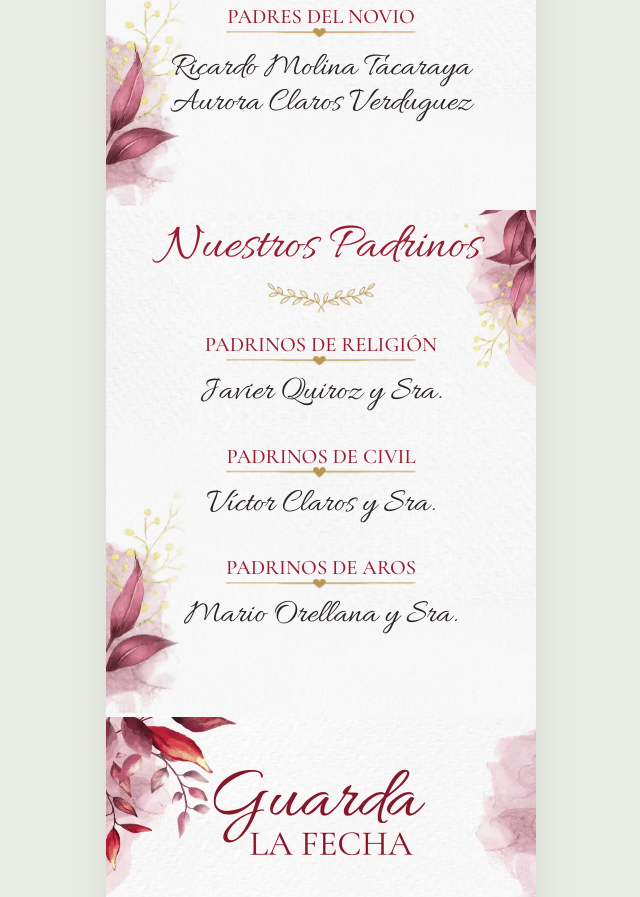
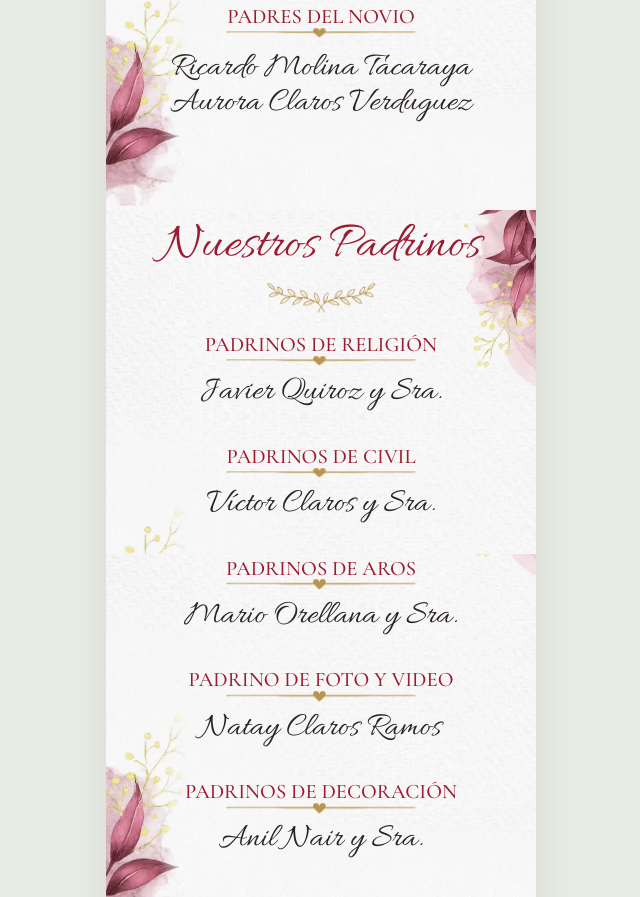
Before and after one commit to RamiusCode/boda-edwin-y-arminda-2026, an Astro site: page / in a window 1280 px wide. Shown: the part 2344-3241 px from the top of the page, without its empty margins (319-959 px from the left). Built offline with nearby package versions, Linux system fonts and the light colour scheme; Astro itself is replaced by a stand-in of ours.

Commit message:
Agregar padrinos de foto y video y de decoración
La sección de padrinos se alarga sola según la cantidad de grupos, con
el fondo en tres partes para no estirar las hojas.

Co-Authored-By: Claude Opus 5.5 <noreply@anthropic.com>

```diff
--- a/datos.txt
+++ b/datos.txt
@@ -14,6 +14,8 @@ Teodocia Claure Valdelomar
 Padrinos de religión: Javier Quiroz y Sra.
 Padrinos de civil: Víctor Claros y Sra.
 Padrinos de aros: Mario Orellana y Sra.
+Padrino de foto y video: Natay Claros Ramos
+Padrinos de decoración: Anil Nair y Sra.
 
 Tenemos el honor de invitarle a acompañarnos en las siguientes celebraciones:
 
--- a/src/components/Invitacion.astro
+++ b/src/components/Invitacion.astro
@@ -8,6 +8,11 @@
 import { evento as e } from "../data/evento";
 
 // Diciembre 2026 empieza en martes (columna 1 con la semana desde el lunes)
+// Padrinos: cada grupo ocupa 260 px; la sección se alarga sola
+const PASO_PADRINO = 260;
+const ALTO_PADRINOS = 660 + (e.padrinos.length - 1) * PASO_PADRINO;
+const pct = (y: number) => ((y / ALTO_PADRINOS) * 100).toFixed(2);
+
 const PRIMER_DIA = 1;
 const DIA_BODA = 5;
 const celdas = Array.from({ length: 31 }, (_, i) => {
@@ -63,16 +68,19 @@ const FILA_Y = [45.3, 49.6, 53.6, 57.8, 61.8]; // % del alto (imagen de 1688)
         <p class="txt script" style="top:81.2%; font-size:7.8cqw; color:#2a2324">{e.padresNovio[1]}</p>
     </section>
 
-    <!-- ═══ PADRINOS (mismo diseño que los padres) ═══ -->
-    <section class="lamina" style="aspect-ratio:1000/1180; background-image:url('/imagenes/verde/padres.webp'); background-size:100% auto; background-position:center bottom">
-        <h2 class="txt script" style="top:7.5%; font-size:12cqw; font-weight:400">Nuestros Padrinos</h2>
-        <img class="orn" src="/imagenes/verde/laurel.png" alt="" style="top:17.4%; width:25cqw" />
+    <!-- ═══ PADRINOS (mismo diseño que los padres) ═══
+         La altura crece con la cantidad de padrinos: el fondo va en tres
+         partes (hojas arriba, papel que se repite, rama abajo) para no
+         estirar las hojas. Medidas en px de una imagen de 1000 de ancho. -->
+    <section class="lamina padrinos" style={`aspect-ratio:1000/${ALTO_PADRINOS}`}>
+        <h2 class="txt script" style={`top:${pct(88)}%; font-size:12cqw; font-weight:400`}>Nuestros Padrinos</h2>
+        <img class="orn" src="/imagenes/verde/laurel.png" alt="" style={`top:${pct(205)}%; width:25cqw`} />
         {
             e.padrinos.map((p, i) => (
                 <>
-                    <p class="txt serif" style={`top:${26.7 + i * 22}%; font-size:4.8cqw; color:#9b1c31`}>{p.titulo}</p>
-                    <img class="orn" src="/imagenes/verde/linea-corazon.png" alt="" style={`top:${29.8 + i * 22}%; width:44cqw`} />
-                    <p class="txt script" style={`top:${36.2 + i * 22}%; font-size:7.8cqw; color:#2a2324`}>{p.nombre}</p>
+                    <p class="txt serif" style={`top:${pct(315 + i * PASO_PADRINO)}%; font-size:4.8cqw; color:#9b1c31`}>{p.titulo}</p>
+                    <img class="orn" src="/imagenes/verde/linea-corazon.png" alt="" style={`top:${pct(352 + i * PASO_PADRINO)}%; width:44cqw`} />
+                    <p class="txt script" style={`top:${pct(427 + i * PASO_PADRINO)}%; font-size:7.8cqw; color:#2a2324`}>{p.nombre}</p>
                 </>
             ))
         }
@@ -222,6 +230,13 @@ const FILA_Y = [45.3, 49.6, 53.6, 57.8, 61.8]; // % del alto (imagen de 1688)
     }
     .caja {
         white-space: normal;
+    }
+    /* Fondo de padrinos en tres partes */
+    .padrinos {
+        background-image: url("/imagenes/verde/padrinos-arriba.webp"), url("/imagenes/verde/padrinos-abajo.webp"), url("/imagenes/verde/padrinos-medio.webp");
+        background-size: 100% auto, 100% auto, 100% auto;
+        background-position: center top, center bottom, center top;
+        background-repeat: no-repeat, no-repeat, repeat-y;
     }
     /* Adornos sueltos (laurel, línea con corazón) */
     .orn {
--- a/src/data/evento.ts
+++ b/src/data/evento.ts
@@ -23,6 +23,8 @@ export const evento = {
         { titulo: "PADRINOS DE RELIGIÓN", nombre: "Javier Quiroz y Sra." },
         { titulo: "PADRINOS DE CIVIL", nombre: "Víctor Claros y Sra." },
         { titulo: "PADRINOS DE AROS", nombre: "Mario Orellana y Sra." },
+        { titulo: "PADRINO DE FOTO Y VIDEO", nombre: "Natay Claros Ramos" },
+        { titulo: "PADRINOS DE DECORACIÓN", nombre: "Anil Nair y Sra." },
     ],
 
     direccionSalon: "CALLE JUNÍN, A UNA CUADRA Y MEDIA DE LA PLAZA 24 DE SEPTIEMBRE ESQ. AV. CIRCUNVALACIÓN · MAIRANA",
```
Also changed, not shown: public/imagenes/verde/padrinos-abajo.webp (added), public/imagenes/verde/padrinos-arriba.webp (added), public/imagenes/verde/padrinos-medio.webp (added).
